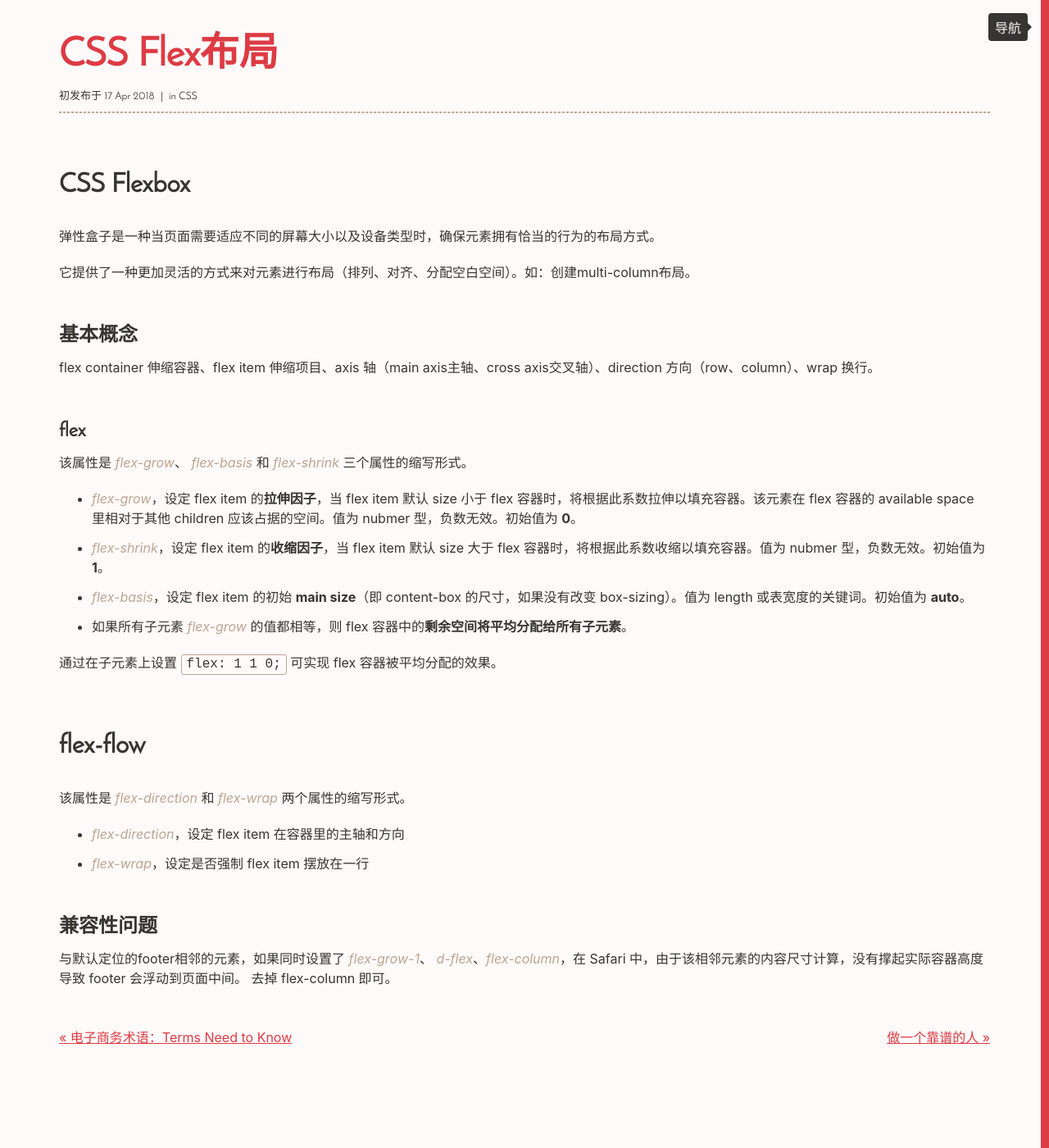
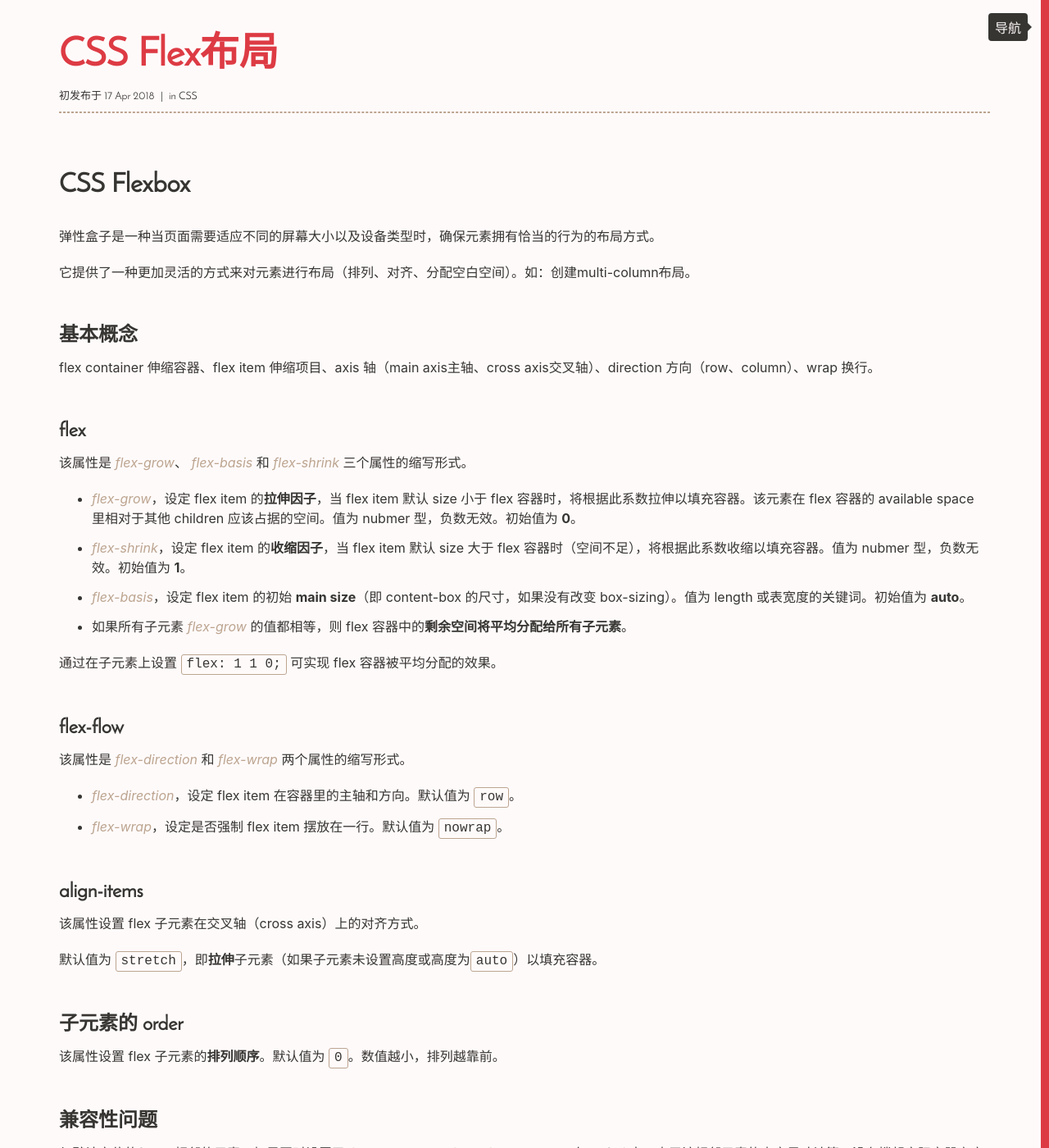
Before and after one commit to Vivi-wu/dive-into-web, a Jekyll site: the page built from _posts/2018-04-17-CSS-Flex.markdown, in a window 1280 px wide and 1400 px high. Shown: the whole window at 82% size. Built offline with Jekyll 4.4.1, drawn with Linux system fonts in a browser that asks for light colours.

Commit message:
mod css布局相关博文

```diff
--- a/_posts/2014-04-26-CSS-Float.markdown
+++ b/_posts/2014-04-26-CSS-Float.markdown
@@ -73,7 +73,7 @@ display 为 inline 的元素，只设定 _float_ 为 left／right，其 _display
 
     该方法创建一个不会产生任何其他潜在副作用问题的新的 BFC，容器内的所有内容都会参与 BFC，浮动元素也就不会溢出。
 
-    **优点**：从名称上看 flow-root 很好理解，它创建一个新的用于流式布局的上下文，行为如同 `<html>` 根元素。
+    **优点**：从名称上看 flow-root 很好理解，它创建一个新的用于**流式布局**（页面元素按照屏幕的宽度自适应缩放，如：Bootstrap的栅格系统，多用于PC端）的上下文，行为如同 `<html>` 根元素。
 
 ## BFC 块级格式化上下文
 
--- a/_posts/2018-04-17-CSS-Flex.markdown
+++ b/_posts/2018-04-17-CSS-Flex.markdown
@@ -20,18 +20,28 @@ flex container 伸缩容器、flex item 伸缩项目、axis 轴（main axis主
 该属性是 _flex-grow_、 _flex-basis_ 和 _flex-shrink_ 三个属性的缩写形式。
 
 + _flex-grow_，设定 flex item 的**拉伸因子**，当 flex item 默认 size 小于 flex 容器时，将根据此系数拉伸以填充容器。该元素在 flex 容器的 available space 里相对于其他 children 应该占据的空间。值为 nubmer 型，负数无效。初始值为 **0**。
-+ _flex-shrink_，设定 flex item 的**收缩因子**，当 flex item 默认 size 大于 flex 容器时，将根据此系数收缩以填充容器。值为 nubmer 型，负数无效。初始值为 **1**。
++ _flex-shrink_，设定 flex item 的**收缩因子**，当 flex item 默认 size 大于 flex 容器时（空间不足），将根据此系数收缩以填充容器。值为 nubmer 型，负数无效。初始值为 **1**。
 + _flex-basis_，设定 flex item 的初始 **main size**（即 content-box 的尺寸，如果没有改变 box-sizing）。值为 length 或表宽度的关键词。初始值为 **auto**。
 + 如果所有子元素 _flex-grow_ 的值都相等，则 flex 容器中的**剩余空间将平均分配给所有子元素**。
 
 通过在子元素上设置 `flex: 1 1 0;` 可实现 flex 容器被平均分配的效果。
 
-## flex-flow
+### flex-flow
 
 该属性是 _flex-direction_ 和 _flex-wrap_ 两个属性的缩写形式。
 
-+ _flex-direction_，设定 flex item 在容器里的主轴和方向
-+ _flex-wrap_，设定是否强制 flex item 摆放在一行
++ _flex-direction_，设定 flex item 在容器里的主轴和方向。默认值为 `row`。
++ _flex-wrap_，设定是否强制 flex item 摆放在一行。默认值为 `nowrap`。
+
+### align-items
+
+该属性设置 flex 子元素在交叉轴（cross axis）上的对齐方式。
+
+默认值为 `stretch`，即**拉伸**子元素（如果子元素未设置高度或高度为`auto`）以填充容器。
+
+### 子元素的 order
+
+该属性设置 flex 子元素的**排列顺序**。默认值为 `0`。数值越小，排列越靠前。
 
 ### 兼容性问题
 
```
Also changed, not shown: _posts/2015-06-01-CSS-Responsive-Web-Design.markdown (+6 -4 lines), _posts/2016-09-20-CSS-H5-develop.markdown (+9 -0 lines), _posts/2018-02-11-CSS-Grid.markdown (+12 -8 lines).
